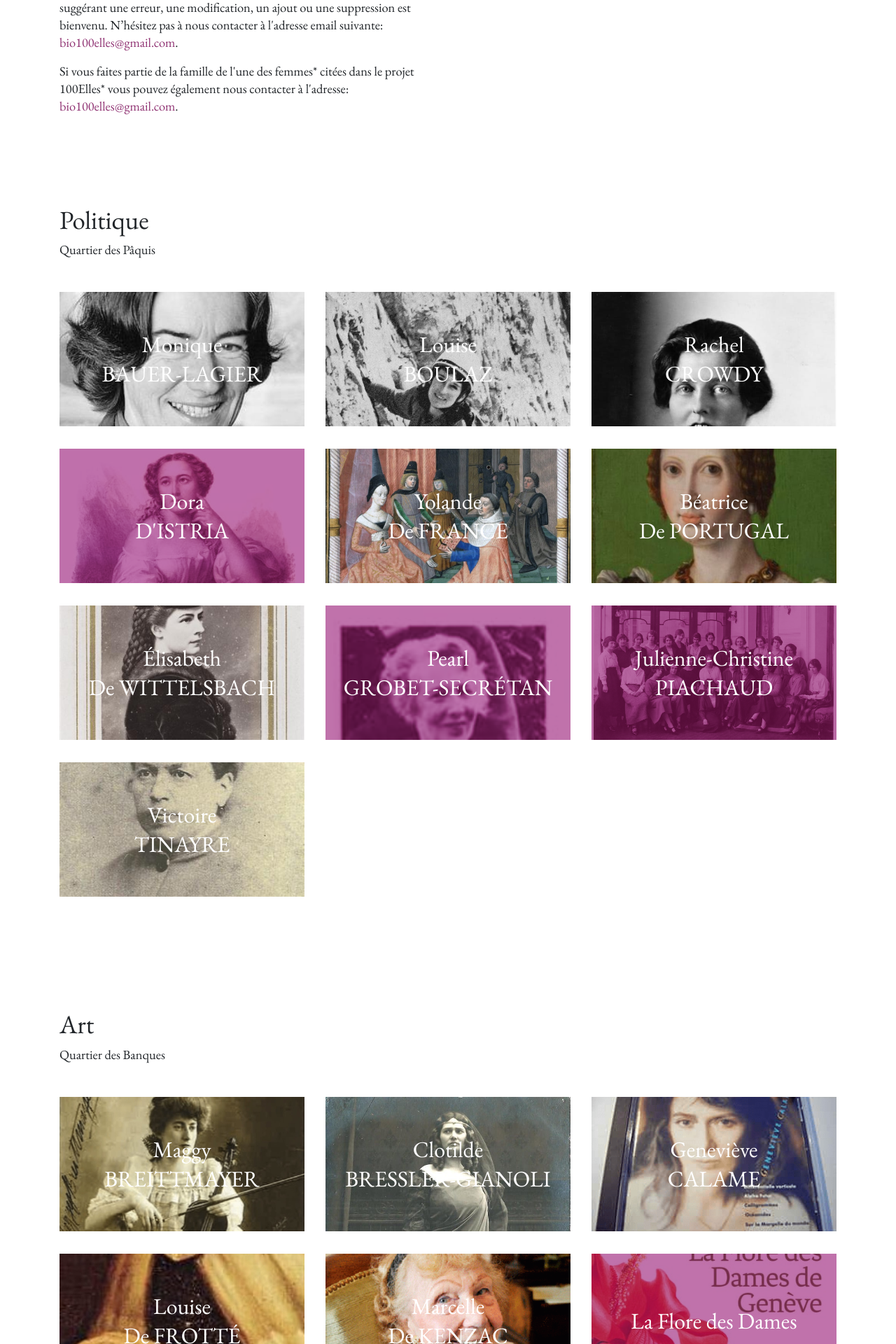
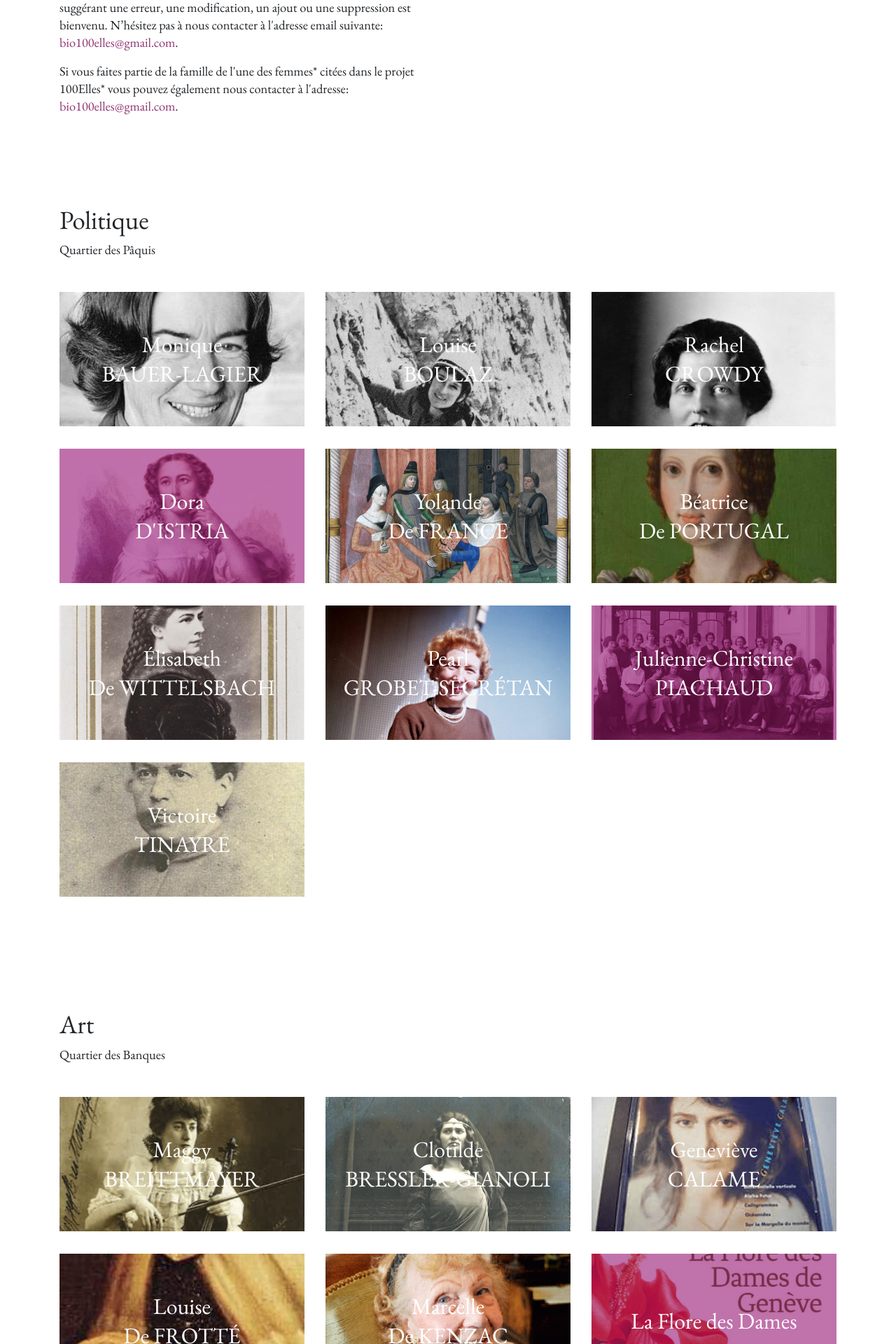
Before and after one commit to larucheio/100elles.ch, a Jekyll site: the page built from 100femmes/index.html, in a window 1280 px wide. Shown: the part 484-2404 px from the top of the page at 70% size. Built offline with Jekyll 4.4.1, drawn with Linux system fonts in a browser that asks for light colours.

Commit message:
Mise à jour de la photo de Pearl GROBET-SECRÉTAN

```diff
--- a/100femmes/index.html
+++ b/100femmes/index.html
@@ -39,7 +39,7 @@ title: 100 Femmes*
         <a class="card-femme" href="./elisabeth-de-wittelsbach/" style="background-image: url('/img/100femmes/elisabeth-de-wittelsbach.jpg');">Élisabeth<br>De WITTELSBACH</a>
       </div>
       <div class="col-12 col-md-6 col-lg-4">
-        <a class="card-femme" href="./pearl-grobet-secretan/" style="background-image: url('/img/100femmes/pearl-grobet-secretan.jpg'); background-position: center top; background-blend-mode: soft-light;">Pearl<br>GROBET-SECRÉTAN</a>
+        <a class="card-femme" href="./pearl-grobet-secretan/" style="background-image: url('/img/100femmes/pearl-grobet-secretan.jpg'); background-position: center top;">Pearl<br>GROBET-SECRÉTAN</a>
       </div>
       <div class="col-12 col-md-6 col-lg-4">
         <a class="card-femme" href="./julienne-christine-piachaud/" style="background-image: url('/img/100femmes/julienne-christine-piachaud.jpg'); background-blend-mode: soft-light;">Julienne-Christine<br>PIACHAUD</a>
--- a/100femmes/pearl-grobet-secretan/index.html
+++ b/100femmes/pearl-grobet-secretan/index.html
@@ -10,6 +10,7 @@ image: /img/100femmes/pearl-grobet-secretan.jpg
     <div class="col-12 col-lg-3 mb-5 mb-lg-0">
       <figure>
         <img src="{{ page.image }}" class="img-fluid" style="width: 100%;" alt="{{ page.title }}">
+        <figcaption class="text-muted small font-italic">Source: collection privée</figcaption>
       </figure>
     </div>
     <div class="col-12 offset-lg-1 col-lg">
```
Also changed, not shown: img/100femmes/pearl-grobet-secretan.jpg.
